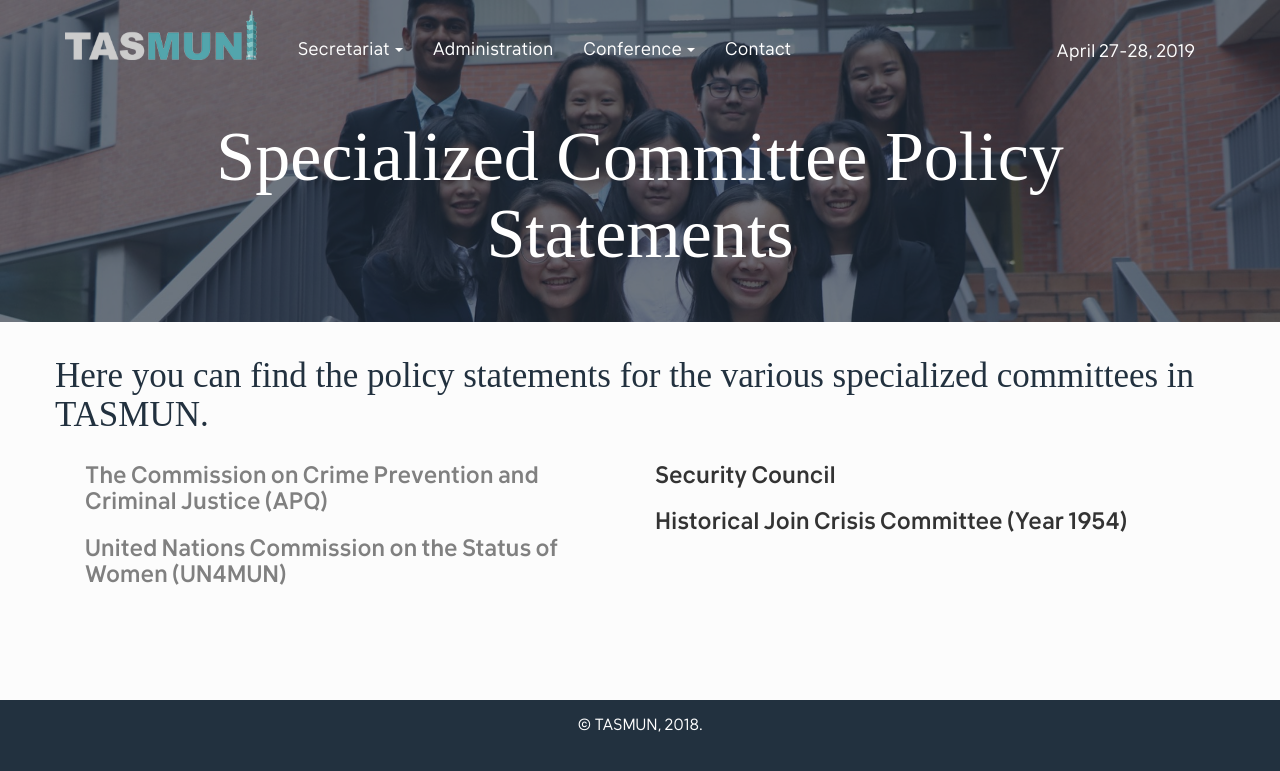
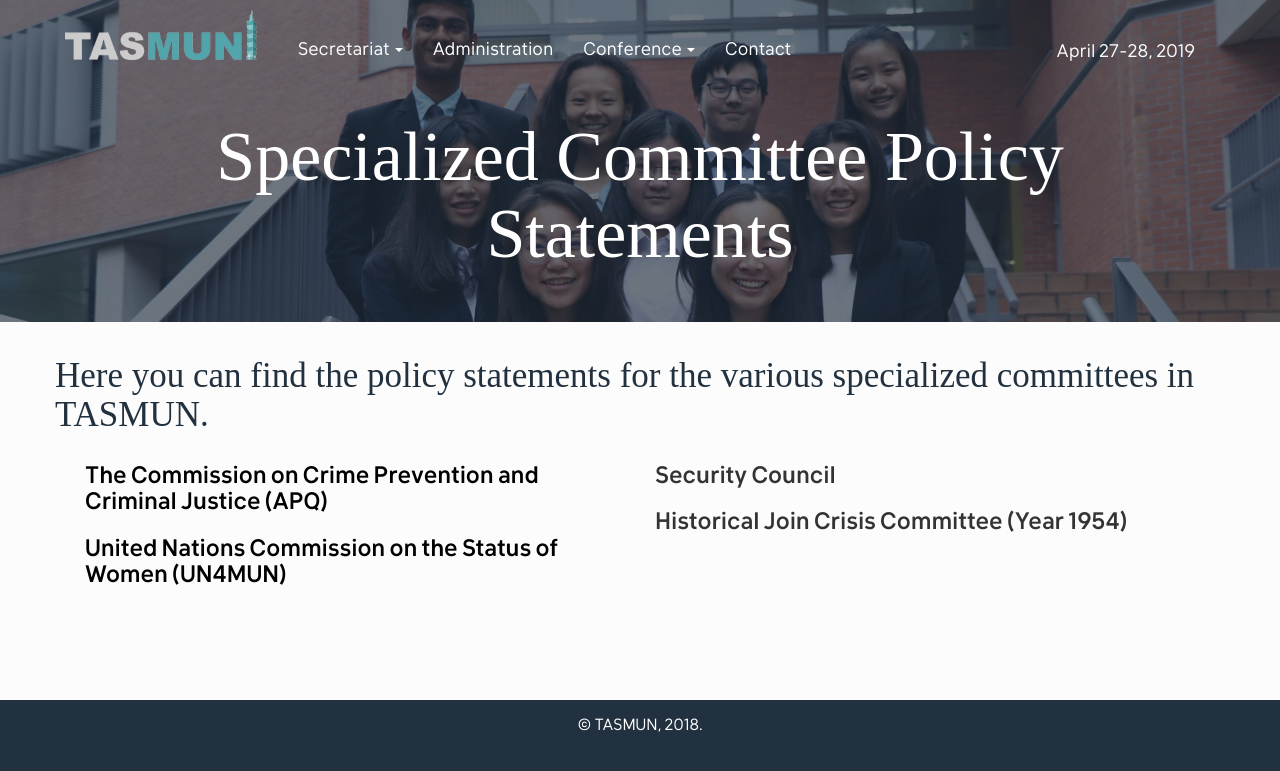
Before and after one commit to alexandernext/tasmun, a Jekyll site: the page built from specializedcommittee.html, in a window 1280 px wide. Shown: the top 771 px of the page. Built offline with Jekyll 4.4.1, drawn with Linux system fonts in a browser that asks for light colours; some web fonts are replaced.

Commit message:
Update specializedcommittee.html

```diff
--- a/specializedcommittee.html
+++ b/specializedcommittee.html
@@ -8,10 +8,10 @@
 </div>
 <div class="col-md-6">
   <div class="item">
-    <a href="https://drive.google.com/open?id=19rg1bNlmJGh6SZusabgu-MFkl_PtUtzs"><h3 class="item-title">The Commission on Crime Prevention and Criminal Justice (APQ)</h3></a>
+    <a href="https://drive.google.com/open?id=19rg1bNlmJGh6SZusabgu-MFkl_PtUtzs"><h3 class="item-title" style="color: #000000">The Commission on Crime Prevention and Criminal Justice (APQ)</h3></a>
   </div>
   <div class="item">
-    <a href="https://drive.google.com/drive/u/0/folders/1vz3DB90YN-7RH4FtdRnX5n_gpbVf8a7M"><h3 class="item-title">United Nations Commission on the Status of Women (UN4MUN)</h3></a>
+    <a href="https://drive.google.com/drive/u/0/folders/1vz3DB90YN-7RH4FtdRnX5n_gpbVf8a7M"><h3 class="item-title"  style="color: #000000">United Nations Commission on the Status of Women (UN4MUN)</h3></a>
   </div>
 </div>
 <div class="col-md-6">
```
